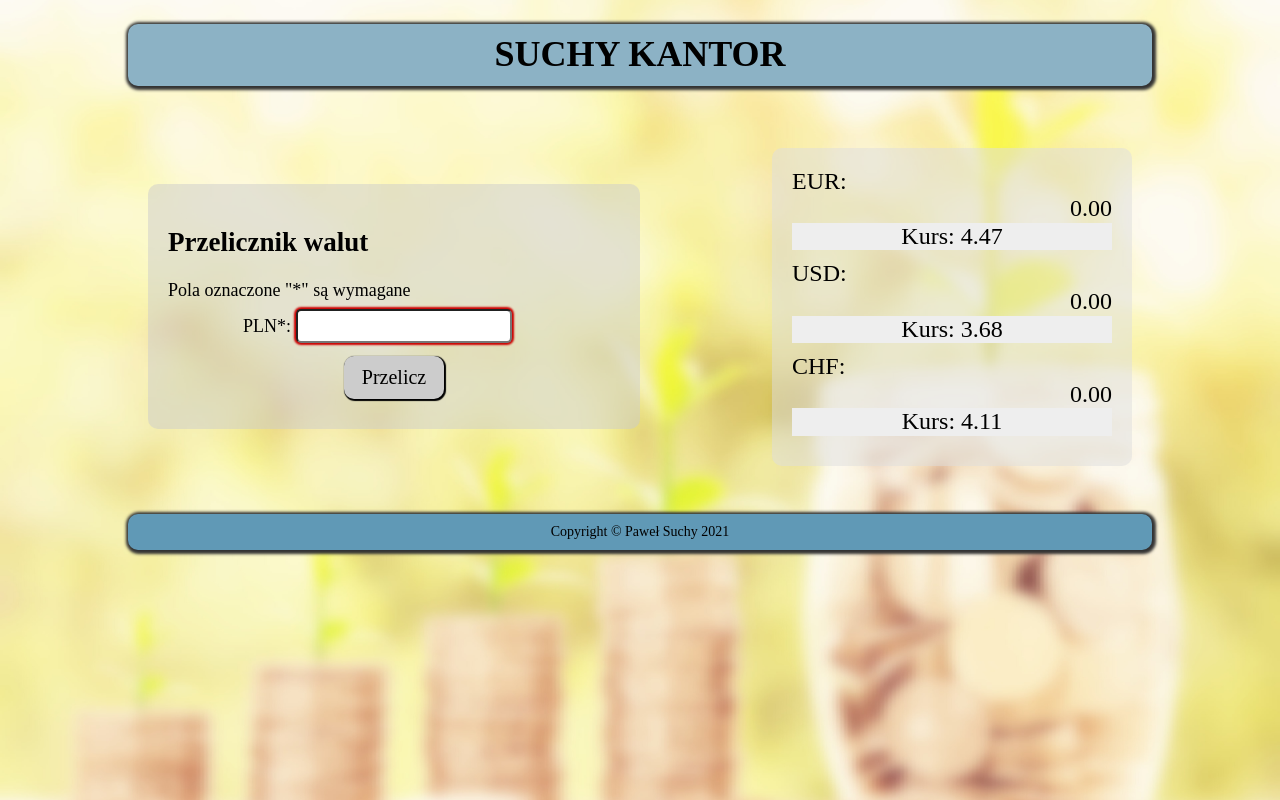
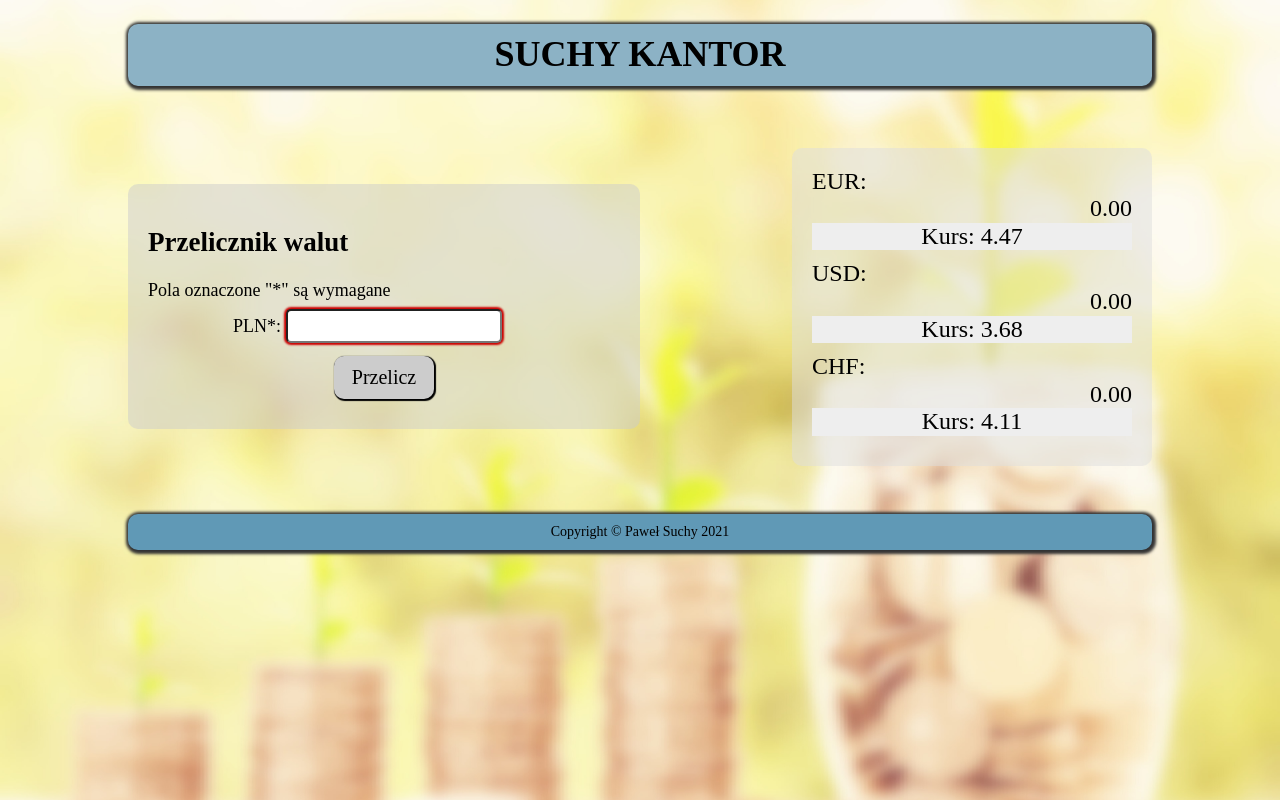
Before and after one commit to pawlo1994/currency-converter-react, a React (Create React App) app: page / in a window 1280 px wide. Built offline with nearby package versions, Linux system fonts and the light colour scheme; a web font is replaced by a local one.

Commit message:
main--januszed class deleted

```diff
--- a/src/Main/style.css
+++ b/src/Main/style.css
@@ -6,13 +6,7 @@
     justify-content: space-between;
     align-items: center;
     margin: 10px auto;
-    padding: 20px;
-}
-
-.main--januszed {
-    background-size: cover;
-    background-position: center center;
-    background-image: url("Background_januszed.jpg");
+    padding: 20px 0;
 }
 
 .main__button {
```
